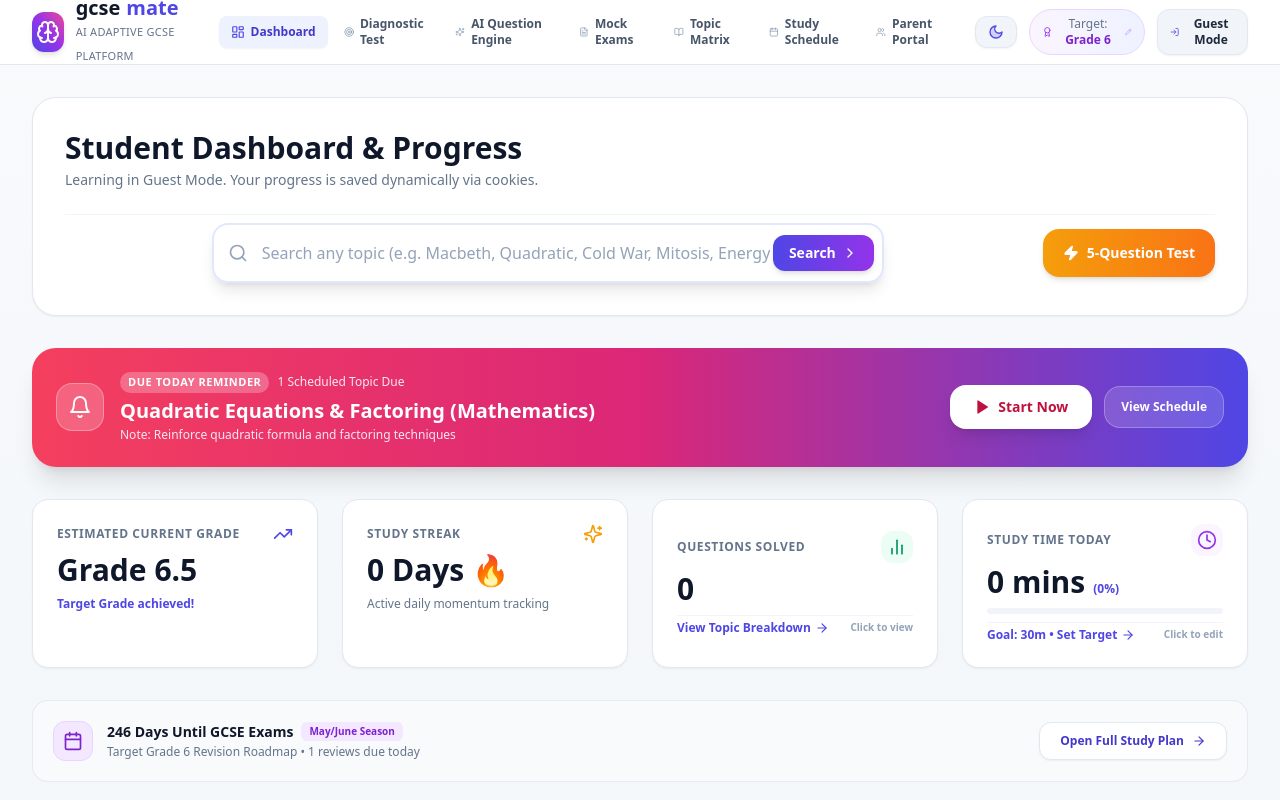
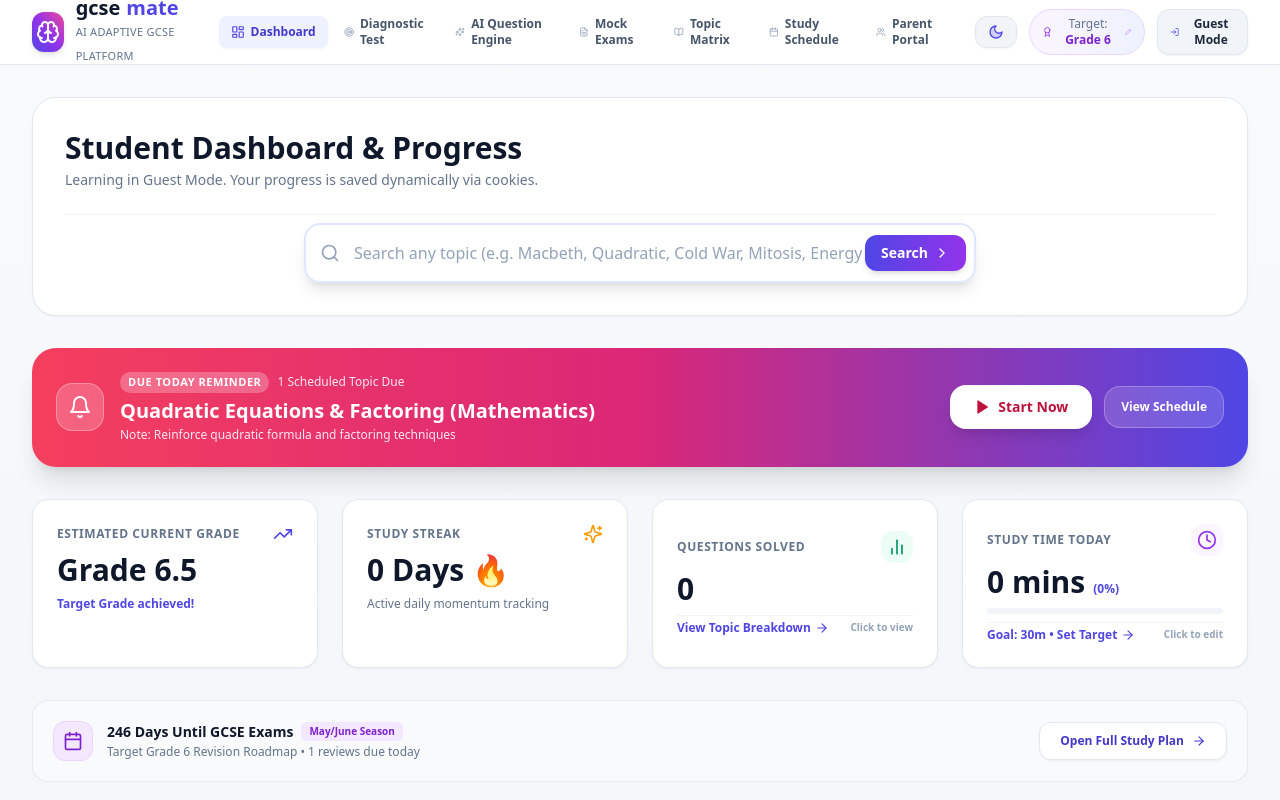
Before and after one commit to ozkerd/gcse, a Next.js app: page /dashboard in a window 1280 px wide. Shown: the top 800 px of the page. Built offline with nearby package versions, Linux system fonts and the light colour scheme.

Commit message:
Remove duplicate 5-question test button from top dashboard search bar

```diff
--- a/src/app/dashboard/page.tsx
+++ b/src/app/dashboard/page.tsx
@@ -118,18 +118,9 @@ export default function Dashboard() {
           </div>
         </div>
 
-        {/* Search Bar & Quick Assessment CTA */}
-        <div className="pt-2 border-t border-slate-100 dark:border-slate-800 flex flex-col md:flex-row items-center gap-3">
-          <div className="w-full">
-            <SearchBar placeholder="Search any topic (e.g. Macbeth, Quadratic, Cold War, Mitosis, Energy)..." />
-          </div>
-          <button
-            onClick={() => setIsQuickAssessmentOpen(true)}
-            className="w-full md:w-auto shrink-0 px-5 py-3.5 bg-gradient-to-r from-amber-500 to-orange-500 hover:from-amber-600 hover:to-orange-600 text-white font-extrabold text-sm rounded-2xl shadow-md flex items-center justify-center gap-2 transition-all"
-          >
-            <Zap className="w-4 h-4 fill-white" />
-            <span>5-Question Test</span>
-          </button>
+        {/* Search Bar */}
+        <div className="pt-2 border-t border-slate-100 dark:border-slate-800">
+          <SearchBar placeholder="Search any topic (e.g. Macbeth, Quadratic, Cold War, Mitosis, Energy)..." />
         </div>
       </div>
 
```
